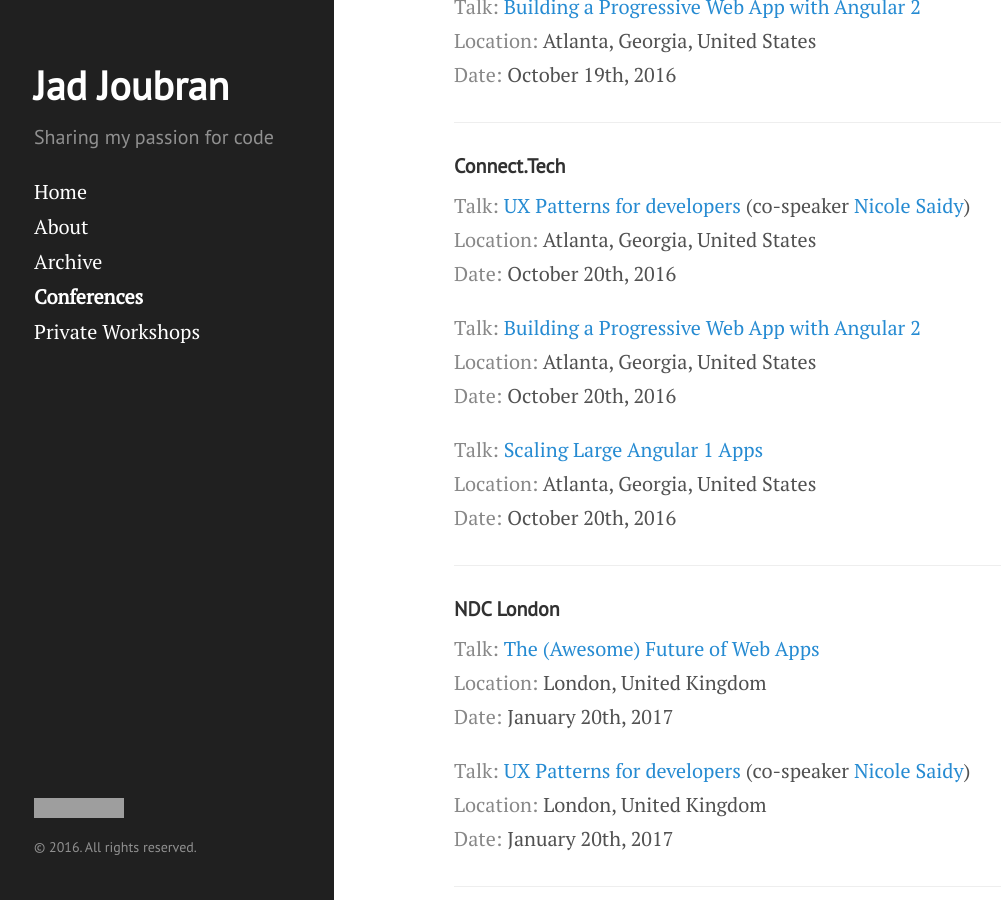
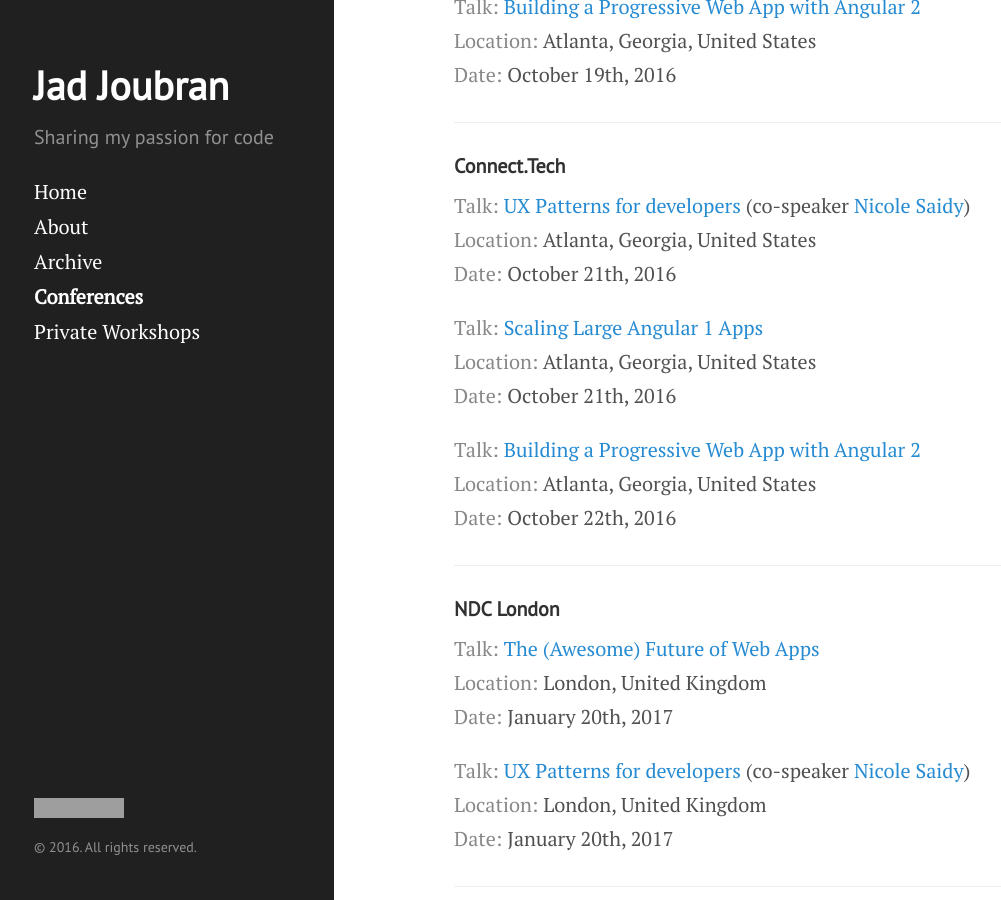
Before and after one commit to jadjoubran/blog, a Jekyll site: the page built from conferences.md, in a window 1280 px wide and 900 px high, scrolled down 407 px. Shown: the whole window, without its empty margins (6-1007 px from the left). Built offline with Jekyll 4.4.1, drawn with Linux system fonts in a browser that asks for light colours; grey boxes are pictures that could not be loaded.

Commit message:
updated conferences

```diff
--- a/conferences.md
+++ b/conferences.md
@@ -20,15 +20,16 @@
 #### Connect.Tech
 <span class="conferences-ref">Talk:</span> [UX Patterns for developers](http://connect.tech/speakers.html){:target="_blank"} (co-speaker [Nicole Saidy](https://nicolesaidy.com/){:target="_blank"})
 <span class="conferences-ref">Location:</span> Atlanta, Georgia, United States
-<span class="conferences-ref">Date:</span> October 20th, 2016
+<span class="conferences-ref">Date:</span> October 21th, 2016
+
+<span class="conferences-ref">Talk:</span> [Scaling Large Angular 1 Apps](http://connect.tech/speakers.html){:target="_blank"}
+<span class="conferences-ref">Location:</span> Atlanta, Georgia, United States
+<span class="conferences-ref">Date:</span> October 21th, 2016
 
 <span class="conferences-ref">Talk:</span> [Building a Progressive Web App with Angular 2](http://connect.tech/speakers.html){:target="_blank"}
 <span class="conferences-ref">Location:</span> Atlanta, Georgia, United States
-<span class="conferences-ref">Date:</span> October 20th, 2016
+<span class="conferences-ref">Date:</span> October 22th, 2016
 
-<span class="conferences-ref">Talk:</span> [Scaling Large Angular 1 Apps](http://connect.tech/speakers.html){:target="_blank"}
-<span class="conferences-ref">Location:</span> Atlanta, Georgia, United States
-<span class="conferences-ref">Date:</span> October 20th, 2016
 
 <hr>
 
```
